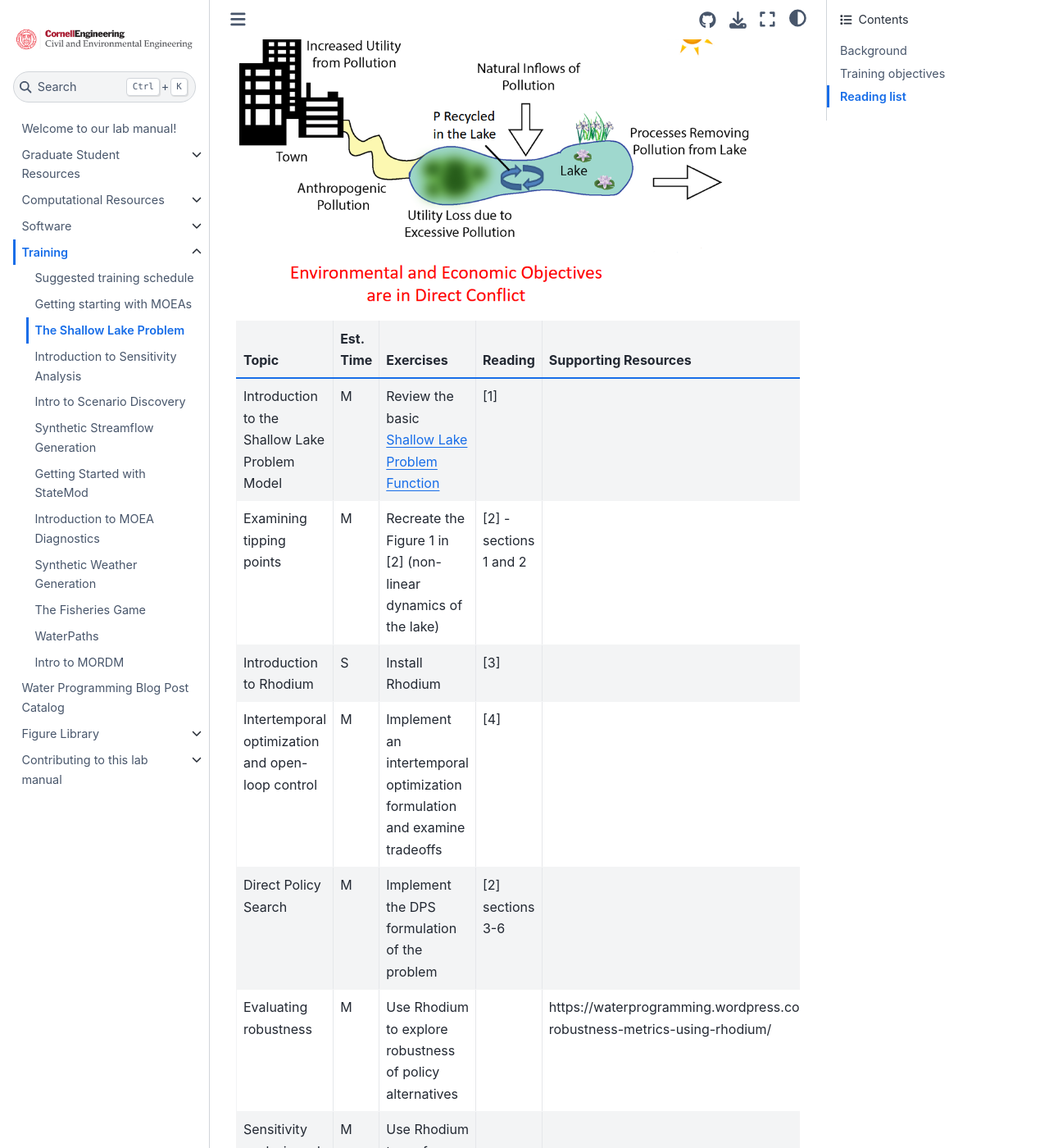
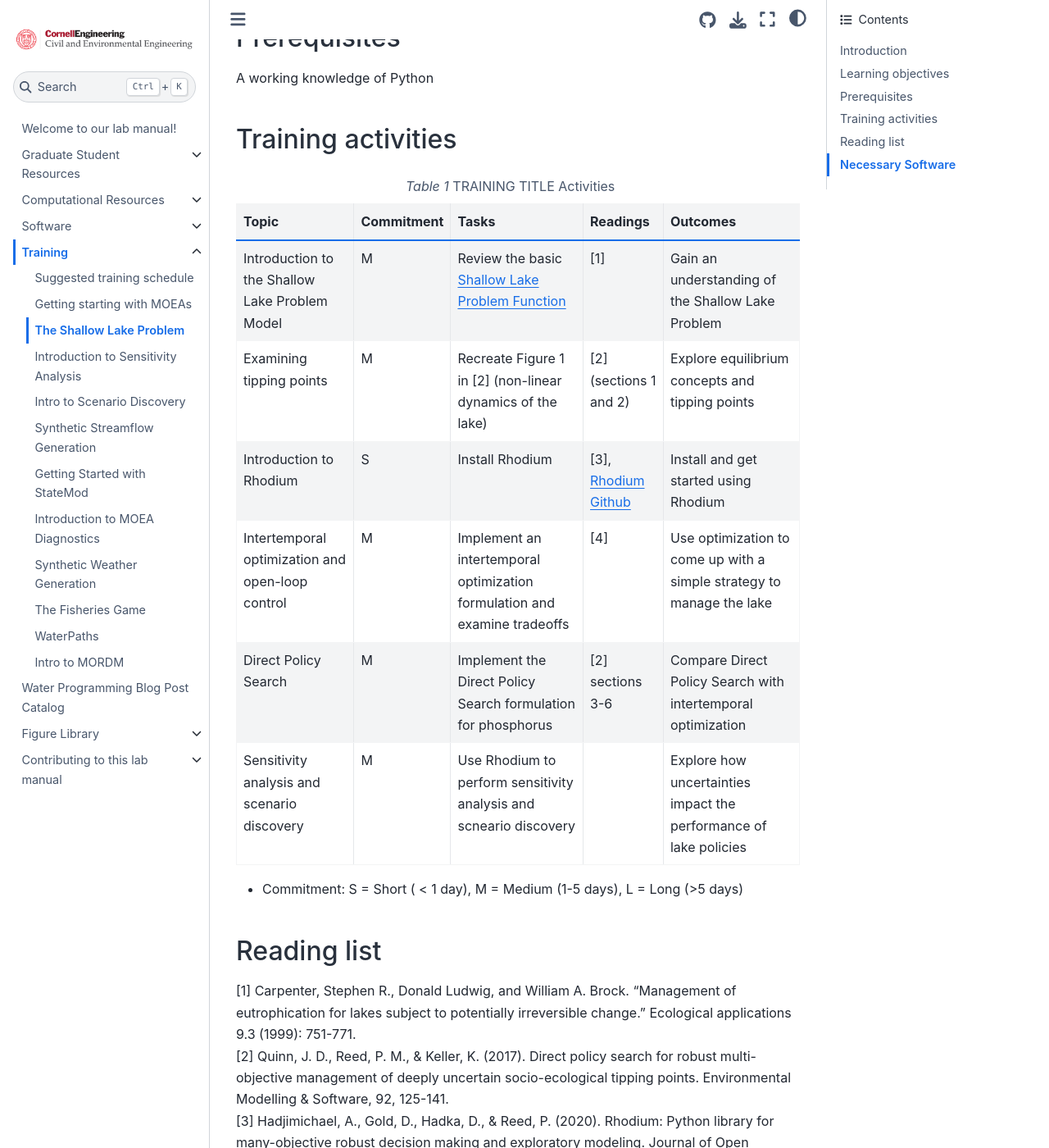
Before and after one commit to reedgroup/reedgroup.github.io, a Jupyter Book: the page built from docs/Training/LakeProblem.md, in a window 1280 px wide and 1400 px high, scrolled down 828 px. Shown: the whole window at 82% size. Built offline with Jupyter Book 1.0.4 settings and Sphinx 7.4.7 and the Sphinx Book theme 1.1.4, drawn with Linux system fonts in a browser that asks for light colours; pages that are not in the unit, such as notebooks, are missing from menus; some of the changed text lies outside the part shown.

Commit message:
updating lake problem traing

````diff
--- a/docs/Training/LakeProblem.md
+++ b/docs/Training/LakeProblem.md
@@ -1,10 +1,11 @@
 # The Shallow Lake Problem
 
+## Introduction
 
-## Background
 Managing socio-ecological systems is a challenge wrought by competing societal objectives, deep uncertainties, and potentially irreversible tipping points. A classic example is the shallow lake problem in which a hypothetical town situated on a lake must develop pollution control strategies to maximize its economic benefits while minimizing the probability of the lake crossing a critical phosphorus (P) threshold, above which it irreversibly transitions into a eutrophic (polluted) state. Here, you'll explore two optimization strategies to design robust pollution control rules for the town that account for deeply uncertain system characteristics and conflicting objectives.
 
-## Training objectives
+## Learning objectives
+
 * Visualize dynamics of a socio-ecological system and identify tipping points
 * Get familiar with Python code to simulate the shallow lake problem
 * Implement a multiobjective evolutionary algorithm (MOEA) to discover non-dominated decision alternatives
@@ -13,19 +14,58 @@
 * Examine the impact of uncertainties using global sensitivity analysis
 * Discover thresholds in the uncertainty space that lead to policy alternatives crossing the irreversible tipping point
 
-![Phosphorus fluxes](lake_problem.png "Lake problem")
+## Prerequisites
 
-| Topic                                            | Est. Time | Exercises                                                                                                                                  | Reading                | Supporting Resources                                                                          |
-|--------------------------------------------------|-----------|--------------------------------------------------------------------------------------------------------------------------------------------|------------------------|-----------------------------------------------------------------------------------------------|
-| Introduction to the  Shallow Lake Problem Model  | M     | Review the basic [Shallow Lake Problem Function](https://github.com/antonia-had/Rhodium-LakeProblem-MORDM-workflow/blob/master/example.py) | [1]                    |                                                                                               |
-| Examining tipping points                         | M      | Recreate the Figure 1 in [2] (non-linear dynamics of the lake)                                                                             | [2] - sections 1 and 2 |                                                                                               |
-| Introduction to Rhodium                          | S      | Install Rhodium                                                                                                                            | [3]                    |                                                                                               | https://github.com/Project-Platypus/Rhodium
-| Intertemporal optimization and open-loop control | M      | Implement an intertemporal optimization formulation and examine tradeoffs                                                                  | [4]                    |                                                                                               |
-| Direct Policy Search                             | M      | Implement the DPS formulation of the problem                                                                                               | [2] sections 3-6       |                                                                                               |
-| Evaluating robustness                            | M      | Use Rhodium to explore robustness of policy alternatives                                                                                   |                        | https://waterprogramming.wordpress.com/2019/06/27/examining-robustness-metrics-using-rhodium/ |
-| Sensitivity analysis and scenario discovery      | M      | Use Rhodium to perform Sensitivity analysis and scenario discovery                                                                         |                        |                                                                                               |
+A working knowledge of Python
+
+## Training activities
+
+```{list-table} TRAINING TITLE Activities
+:header-rows: 1
+
+* - Topic
+  - Commitment
+  - Tasks
+  - Readings
+  - Outcomes
+
+* - Introduction to the  Shallow Lake Problem Model
+  - M
+  - Review the basic [Shallow Lake Problem Function](https://github.com/antonia-had/Rhodium-LakeProblem-MORDM-workflow/blob/master/example.py)
+  - [1]
+  - Gain an understanding of the Shallow Lake Problem
+
+* - Examining tipping points
+  - M
+  - Recreate Figure 1 in [2] (non-linear dynamics of the lake)
+  - [2] (sections 1 and 2)
+  - Explore equilibrium concepts and tipping points
+
+* - Introduction to Rhodium
+  - S
+  - Install Rhodium
+  - [3], [Rhodium Github](https://github.com/Project-Platypus/Rhodium)
+  - Install and get started using Rhodium
+
+* - Intertemporal optimization and open-loop control
+  - M
+  - Implement an intertemporal optimization formulation and examine tradeoffs
+  - [4]
+  - Use optimization to come up with a simple strategy to manage the lake
+
+* - Direct Policy Search
+  - M
+  - Implement the Direct Policy Search formulation for phosphorus
+  - [2] sections 3-6
+  - Compare Direct Policy Search with intertemporal optimization
+
+* - Sensitivity analysis and scenario discovery
+  - M
+  - Use Rhodium to perform sensitivity analysis and scneario discovery
+  -
+  - Explore how uncertainties impact the performance of lake policies
+```
 * Commitment: S = Short ( < 1 day), M = Medium (1-5 days), L = Long (>5 days)
-
 
 ## Reading list
 [1] Carpenter, Stephen R., Donald Ludwig, and William A. Brock. "Management of eutrophication for lakes subject to potentially irreversible change." Ecological applications 9.3 (1999): 751-771.\
@@ -33,3 +73,6 @@
 [3] Hadjimichael, A., Gold, D., Hadka, D., & Reed, P. (2020). Rhodium: Python library for many-objective robust decision making and exploratory modeling. Journal of Open Research Software, 8. \
 [4] Ward, V. L., Singh, R., Reed, P. M., & Keller, K. (2015). Confronting tipping points: Can multi-objective evolutionary algorithms discover pollution control tradeoffs given environmental thresholds?. Environmental Modelling & Software, 73, 27-43. \
 [5] Herman, J. D., Reed, P. M., Zeff, H. B., & Characklis, G. W. (2015). How should robustness be defined for water systems planning under change?. Journal of Water Resources Planning and Management, 141(10), 04015012.
+
+## Necessary Software
+1. https://github.com/Project-Platypus/Rhodium
````
